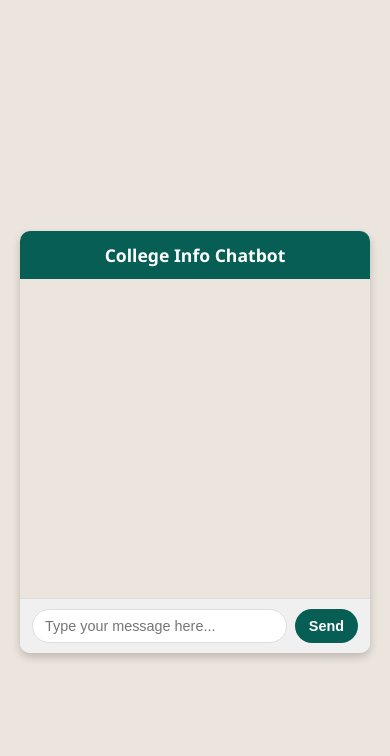
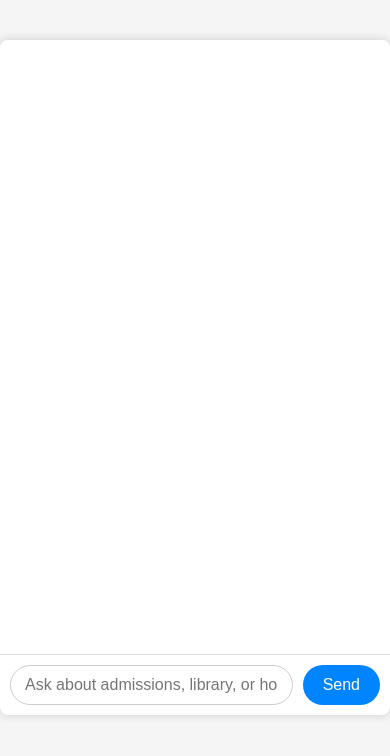
Before and after one commit to AkshayM2004/chat, a plain HTML site: page index.html in a window 390 px wide. Drawn offline with Linux system fonts and the light colour scheme.

Commit message:
index.html

```diff
--- a/index.html
+++ b/index.html
@@ -3,201 +3,116 @@
 <head>
 <meta charset="UTF-8" />
 <meta name="viewport" content="width=device-width, initial-scale=1" />
-  <title>College Info Chatbot - Compact WhatsApp Style</title>
+<title>Chatbot</title>
 <style>
   body {
-      font-family: 'Segoe UI', Tahoma, Geneva, Verdana, sans-serif;
-      background: #ece5dd;
-      margin: 0;
-      height: 100vh;
-      display: flex;
-      justify-content: center;
-      align-items: center;
-      padding: 20px;
+    font-family: Arial, sans-serif;
+    margin: 0; padding: 0; background: #f5f5f5;
   }
-
   .chat-container {
+    max-width: 600px;
+    margin: 40px auto;
     background: white;
-      width: 100%;
-      max-width: 420px;
-      height: 55vh;
-      min-height: 300px;
-      border-radius: 10px;
-      box-shadow: 0 4px 8px rgba(0,0,0,0.2);
+    border-radius: 8px;
+    box-shadow: 0 0 10px #ccc;
     display: flex;
     flex-direction: column;
-      overflow: hidden;
+    height: 80vh;
   }
-
-    .chat-header {
-      background: #075e54;
-      color: white;
-      padding: 15px 20px;
-      font-weight: bold;
-      font-size: 1.25rem;
-      text-align: center;
-      user-select: none;
+  .messages {
+    flex-grow: 1;
+    padding: 10px;
+    overflow-y: auto;
+    border-bottom: 1px solid #ddd;
   }
-
-    .chat-messages {
-      flex: 1;
-      padding: 12px 15px;
-      overflow-y: auto;
-      background: #ece5dd;
-      display: flex;
-      flex-direction: column;
-      gap: 10px;
-      scrollbar-width: thin;
-      scrollbar-color: #ccc transparent;
-    }
-
-    .chat-messages::-webkit-scrollbar {
-      width: 6px;
-    }
-    .chat-messages::-webkit-scrollbar-thumb {
-      background-color: #ccc;
-      border-radius: 3px;
-    }
-
   .message {
+    margin: 8px 0;
     max-width: 70%;
     padding: 10px 14px;
-      border-radius: 7.5px;
-      font-size: 1rem;
-      line-height: 1.3;
-      word-wrap: break-word;
-      box-shadow: 0 1px 0.5px rgba(0,0,0,0.13);
-      user-select: text;
-      transition: background-color 0.3s;
+    border-radius: 16px;
+    clear: both;
   }
   .message.user {
-      background: #68f100;
+    background: #0084ff;
+    color: white;
     align-self: flex-end;
     border-bottom-right-radius: 0;
   }
   .message.bot {
-      background: white;
+    background: #e5e5ea;
+    color: black;
     align-self: flex-start;
     border-bottom-left-radius: 0;
   }
-
-    .chat-input {
+  .input-area {
     display: flex;
-      padding: 10px 12px;
-      background: #f0f0f0;
-      border-top: 1px solid #ddd;
+    padding: 10px;
   }
-    .chat-input input[type="text"] {
-      flex: 1;
+  input[type="text"] {
+    flex-grow: 1;
     padding: 10px 14px;
-      font-size: 1rem;
+    font-size: 16px;
+    border: 1px solid #ccc;
     border-radius: 20px;
-      border: 1px solid #ddd;
     outline: none;
-      transition: border-color 0.3s;
   }
-    .chat-input input[type="text"]:focus {
-      border-color: #075e54;
+  button {
+    margin-left: 10px;
+    padding: 0 20px;
+    border: none;
+    background: #0084ff;
+    color: white;
+    font-size: 16px;
+    border-radius: 20px;
+    cursor: pointer;
   }
-    .chat-input button {
-      background: #075e54;
-      border: none;
-      color: white;
-      padding: 0 18px;
-      margin-left: 10px;
-      border-radius: 20px;
-      font-weight: bold;
-      font-size: 1rem;
-      cursor: pointer;
-      transition: background-color 0.3s;
-      user-select: none;
-    }
-    .chat-input button:hover {
-      background: #0a7761;
-    }
-
-    /* Responsive tweaks */
-    @media (max-width: 480px) {
-      .chat-container {
-        height: 50vh;
-        min-height: 280px;
-        max-width: 100%;
-        border-radius: 10px;
-      }
-      .chat-header {
-        font-size: 1.1rem;
-        padding: 12px 15px;
-      }
-      .chat-messages {
-        padding: 10px;
-        gap: 8px;
-      }
-      .message {
-        font-size: 0.9rem;
-        max-width: 80%;
-        padding: 8px 12px;
-      }
-      .chat-input input[type="text"] {
-        font-size: 0.9rem;
-        padding: 8px 12px;
-      }
-      .chat-input button {
-        font-size: 0.9rem;
-        padding: 0 14px;
-        margin-left: 8px;
-      }
+  button:disabled {
+    background: #7da8f8;
+    cursor: not-allowed;
   }
 </style>
 </head>
 <body>
-  <div class="chat-container" role="main" aria-label="Chat interface">
-    <div class="chat-header">College Info Chatbot</div>
-    <div class="chat-messages" id="chatMessages" aria-live="polite" aria-atomic="false"></div>
-    <form id="chatForm" class="chat-input" autocomplete="off" aria-label="Send message form">
-      <input
-        type="text"
-        id="topicInput"
-        placeholder="Type your message here..."
-        required
-        aria-label="Message input"
-      />
-      <button type="submit" aria-label="Send message">Send</button>
+  <div class="chat-container">
+    <div class="messages" id="messages"></div>
+    <form id="chat-form" class="input-area">
+      <input type="text" id="user-input" placeholder="Ask about admissions, library, or hod_cs..." autocomplete="off" required />
+      <button type="submit">Send</button>
     </form>
   </div>
 
 <script>
-    const chatMessages = document.getElementById('chatMessages');
-    const chatForm = document.getElementById('chatForm');
-    const topicInput = document.getElementById('topicInput');
+  const messagesDiv = document.getElementById('messages');
+  const chatForm = document.getElementById('chat-form');
+  const userInput = document.getElementById('user-input');
 
   function addMessage(text, sender) {
-      const msgDiv = document.createElement('div');
-      msgDiv.classList.add('message', sender);
-      msgDiv.textContent = text;
-      chatMessages.appendChild(msgDiv);
-      chatMessages.scrollTop = chatMessages.scrollHeight;
+    const div = document.createElement('div');
+    div.classList.add('message', sender);
+    div.textContent = text;
+    messagesDiv.appendChild(div);
+    messagesDiv.scrollTop = messagesDiv.scrollHeight; // auto scroll down
   }
 
   chatForm.addEventListener('submit', async (e) => {
     e.preventDefault();
+    const text = userInput.value.trim();
+    if (!text) return;
 
-      const userText = topicInput.value.trim();
-      if (!userText) return;
-
-      addMessage(userText, 'user');
-      topicInput.value = '';
-
-      addMessage('Typing...', 'bot');
-      const loadingMsg = chatMessages.lastChild;
+    addMessage(text, 'user');
+    userInput.value = '';
 
     try {
-        const res = await fetch(`http://127.0.0.1:5000/info?topic=${encodeURIComponent(userText)}`);
-        if (!res.ok) throw new Error('Sorry, I do not have information on that topic.');
-
-        const data = await res.json();
-        loadingMsg.textContent = data.response;
-      } catch (error) {
-        loadingMsg.textContent = error.message;
+      // Replace this URL with your deployed backend URL
+      const response = await fetch(`https://chatbot-1-26vh.onrender.com/info?topic=${encodeURIComponent(text)}`);
+      if (!response.ok) {
+        addMessage("Sorry, I don't have information on that topic.", 'bot');
+        return;
+      }
+      const data = await response.json();
+      addMessage(data.response, 'bot');
+    } catch (err) {
+      addMessage('Error connecting to server.', 'bot');
     }
   });
 </script>
```
Lines whose indentation alone changed are shown as unchanged.
